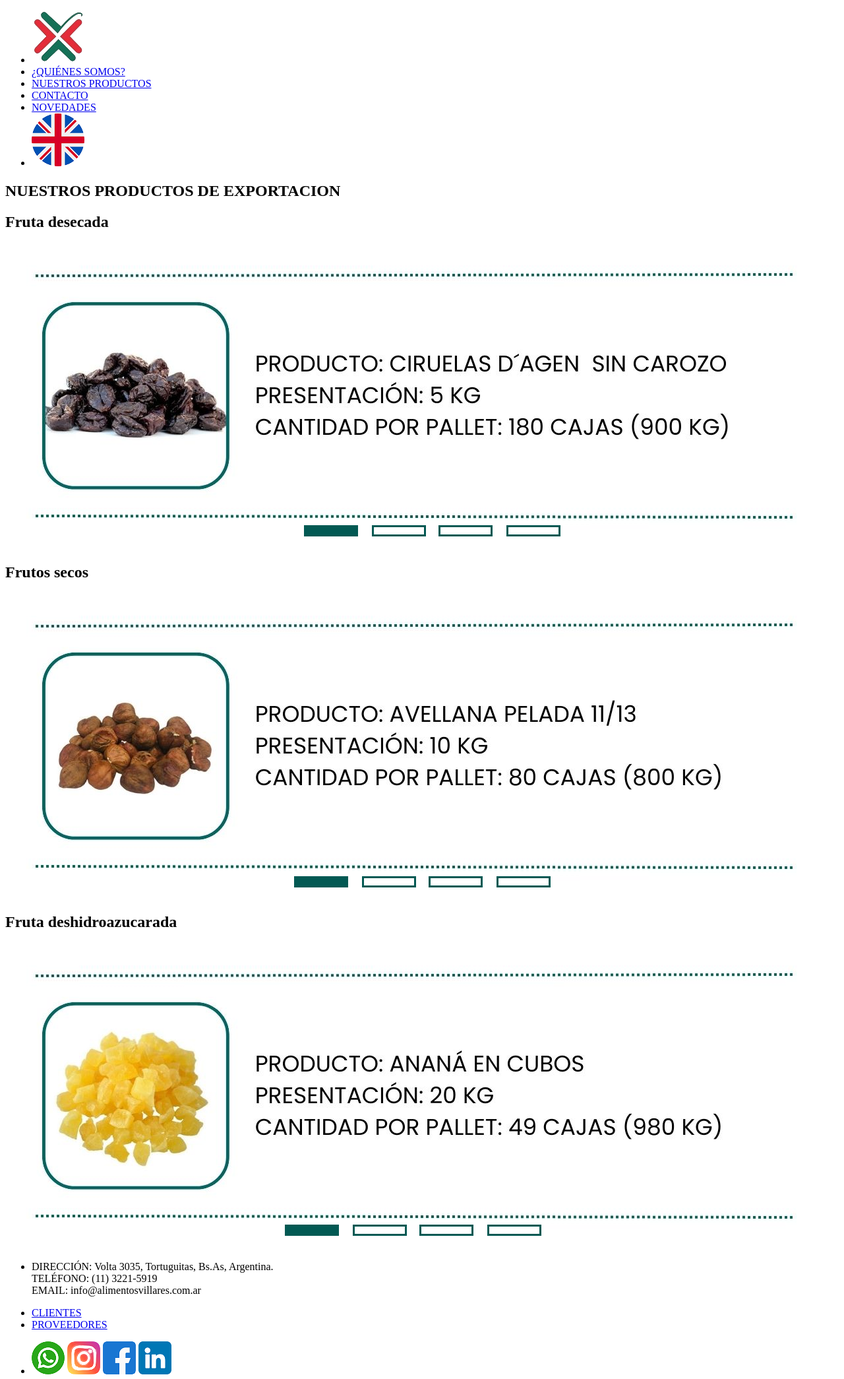
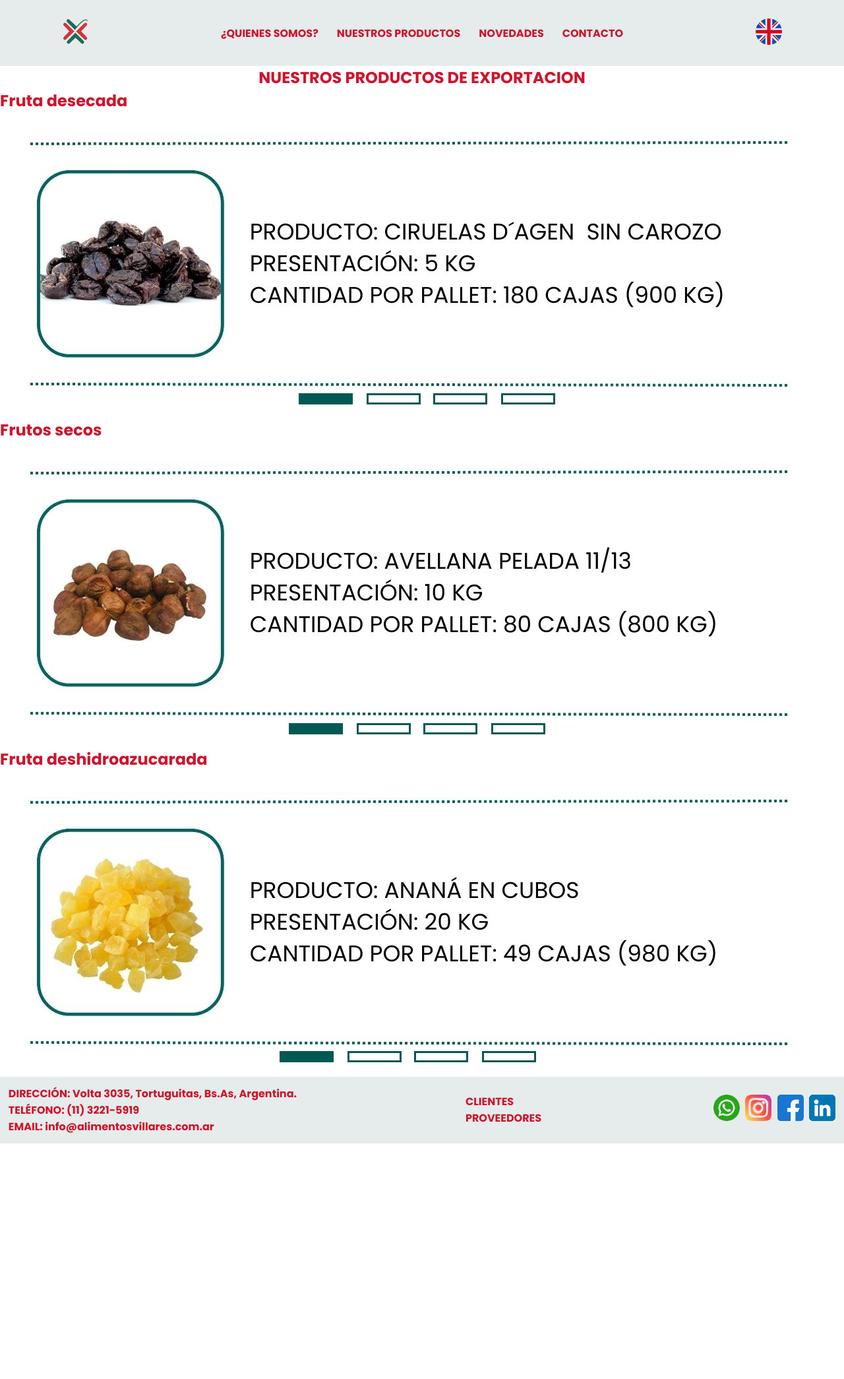
Before and after one commit to Facundo2244/alimentos-villares-expo, a plain HTML site: page pages/nuestros.productos.html in a window 1280 px wide. Shown: the whole page at 66% size. After the commit the page ends 1733 px from the top, so only its background shows below. Drawn offline with Linux system fonts and the light colour scheme.

Commit message:
acomodando rutas

```diff
--- a/css/styles.css
+++ b/css/styles.css
@@ -86,6 +86,10 @@ h1{
     font-family: 'Poppins', sans-serif;
     text-align: center;
 }
+h2{
+    color: #CF142C;
+    font-family: 'Poppins', sans-serif;
+}
 
 .main{
     background-image: url(../assets/img/fondo-1440-1501.jpg);
--- a/pages/nuestros.productos.html
+++ b/pages/nuestros.productos.html
@@ -1,7 +1,7 @@
 <!DOCTYPE html>
 <html lang="en">
 <head>
-    <link rel="stylesheet" href="../css/style.css">
+    <link rel="stylesheet" href="../css/styles.css">
     <meta charset="UTF-8">
     <meta name="viewport" content="width=, initial-scale=1.0">
     <title>Nuestros Productos | Alimentos Villares</title>
@@ -11,17 +11,20 @@
     <link rel="icon" type="image/png" href="../assets/img/isotipo-marca.png"/>
 </head>
 <body>
-    <header>
+    <!-- Header -->
+    <header class="menu">
+        <a href="../index.html"><img src="../assets/img/isotipo-marca.png" alt="Logo institucional"></a>
+
         <nav>
             <ul>
-                <li><a href="../pagina-principal.html"><img class="logo" src="../assets/img/isotipo-marca.png" alt="Logo institucional de la empresa"></a></li>
-                <li><a class="botones"href="./quienes-somos.html">¿QUIÉNES SOMOS?</a></li>
-                <li><a class="botones"href="#">NUESTROS PRODUCTOS</a></li>
-                <li><a class="botones"href="./contacto.html">CONTACTO</a></li>
-                <li><a class="botones"href="./novedades.html">NOVEDADES</a></li>
-                <li><a href="../pages/futuras-paginas/futura-pagina.ingles.html"><img class="logo" src="../assets/img/reino-unido.png" alt="Bandera de Gran Bretaña utilizada para cambiar el idioma a Inglés"></a></li>
+                <li><a href="../pages/quienes-somos.html">¿QUIENES SOMOS?</a></li>
+                <li><a href="#">NUESTROS PRODUCTOS</a></li>
+                <li><a href="../pages/novedades.html">NOVEDADES</a></li>
+                <li><a href="../pages/contacto.html">CONTACTO</a></li>
             </ul>
         </nav>
+
+        <a href="../pages/futuras-paginas/futura-pagina.ingles.html"><img src="../assets/img/reino-unido.png" alt="Bandera Reino Unido"></a>
     </header>
     <main>
         <article>
@@ -40,23 +43,26 @@
             </section>
         </article>
     </main>
-    <footer>
-        <ul>
-            <li class="botones"><p>DIRECCIÓN: Volta 3035, Tortuguitas, Bs.As, Argentina.<br>TELÉFONO: (11) 3221-5919<br>EMAIL: info@alimentosvillares.com.ar
-            </li> </p></li>
-        </ul>
-        <ul>
-            <li><a class="botones" href="../pages/futuras-paginas/futura-page-clientes.html">CLIENTES</a></li>
-            <li><a class="botones" href="../pages/futuras-paginas/futura-page-proveedores.html">PROVEEDORES</a></li>
-        </ul>
-        <ul>
-            <li>
+      <!-- Footer -->
+      <footer class="footer">
+        <div class="f-container">
+            <div class="contacto">
+                <p>DIRECCIÓN: Volta 3035, Tortuguitas, Bs.As, Argentina.<br>TELÉFONO: (11) 3221-5919<br>EMAIL: info@alimentosvillares.com.ar
+            </div>
+
+            <div class="clientes-proveedores">
+                <ul>
+                    <li><a class="botones" href="../pages/futuras-paginas/futura-page-clientes.html">CLIENTES</a></li>
+                    <li><a class="botones" href="../pages/futuras-paginas/futura-page-proveedores.html">PROVEEDORES</a></li>
+                </ul>
+            </div>
+
+            <div class="redes-sociales">
                 <a  href="https://api.whatsapp.com/send?phone=5491127869756"><img src="../assets/img/whatsapp.png" alt="logo de whatsapp"></a>
                 <a  href="https://www.instagram.com/alimentosvillares/"><img src="../assets/img/instagram.png" alt="logo de instagram"></a>
                 <a  href="https://www.facebook.com/alimentosvillares.arg/"><img src="../assets/img/facebook.png" alt="logo de facebook"></a>
                 <a  href="https://ar.linkedin.com/company/alimentos-villares"><img src="../assets/img/linkedin.png" alt="logo de linkedin"></a>
-            </li>
-        </ul>
-    </footer>
+            </div>
+        </div>
 </body>
 </html>
```
Also changed, not shown: pages/contacto.html (+28 -22 lines), pages/novedades.html (+28 -21 lines), pages/quienes-somos.html (+1 -1 lines).
